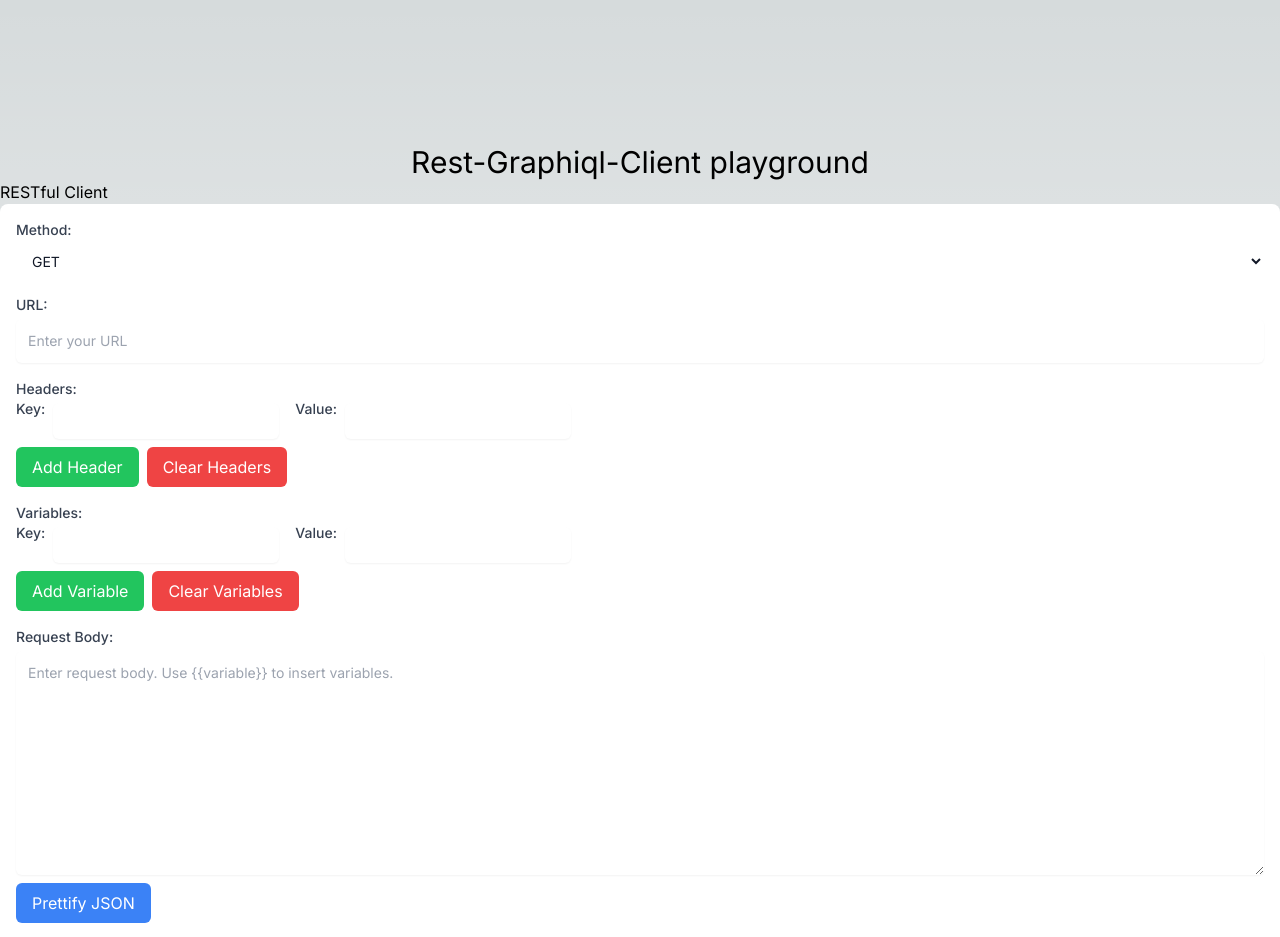
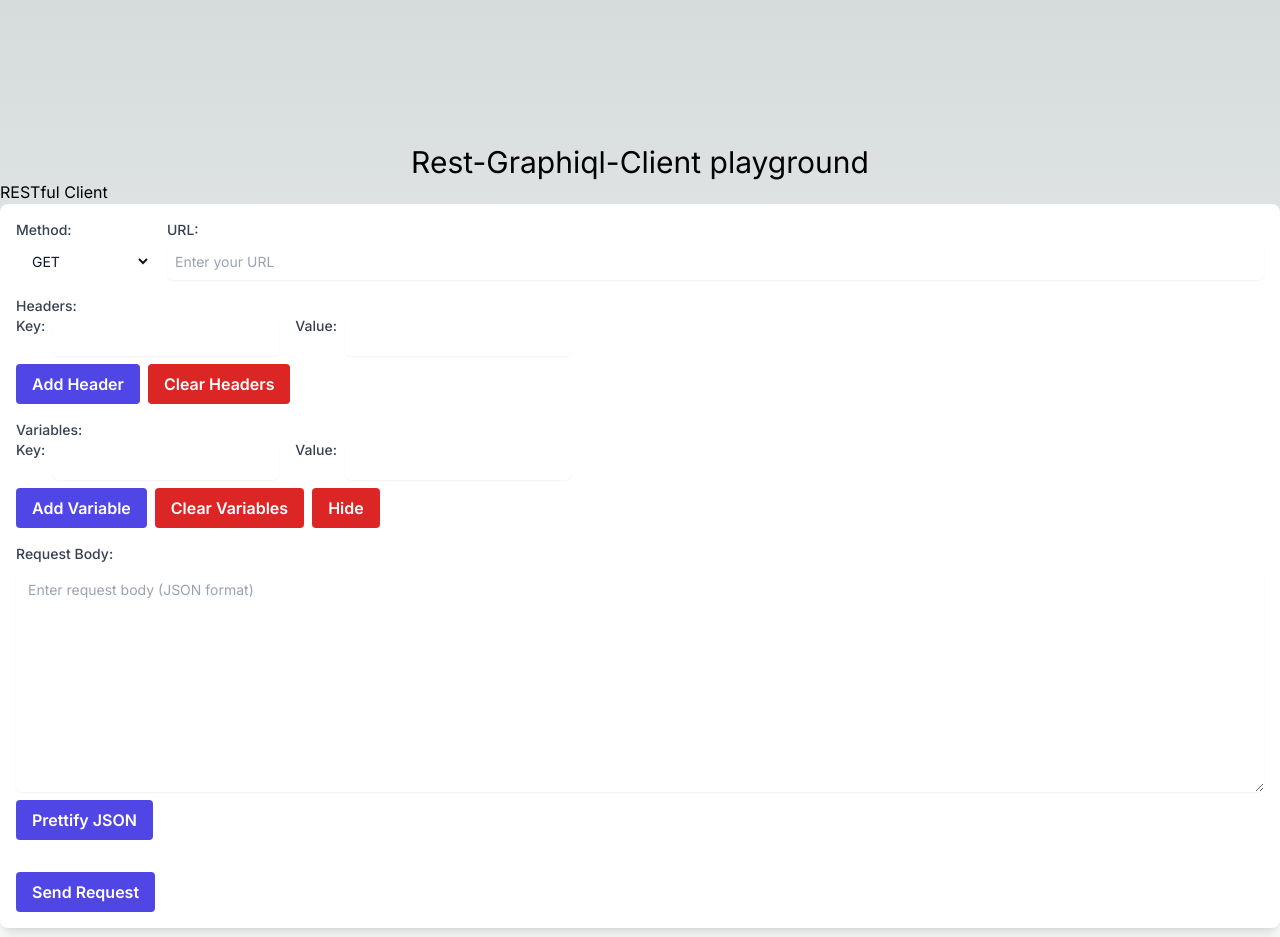
Before and after one commit to qoolebyaqa/REST-GraphiQL-Client, a Next.js app: page /restfull in a window 1280 px wide. Shown: the top 937 px of the page. Built offline with nearby package versions, Linux system fonts and the light colour scheme.

Commit message:
fix: fix routes in RESTfullClient

```diff
--- /dev/null
+++ b/app/[method]/page.tsx
@@ -0,0 +1,21 @@
+'use client';
+
+import RESTfullClient from '@/components/RESTfullClient/RESTfullClient';
+import { useParams } from 'next/navigation';
+import React from 'react';
+
+export default function RESTfullPage() {
+  const params = useParams();
+  const method = typeof params.method === 'string' ? params.method : 'GET';
+  const encodedUrl =
+    typeof params.encodedUrl === 'string' ? params.encodedUrl : '';
+  const encodedBody =
+    typeof params.encodedBody === 'string' ? params.encodedBody : '';
+
+  return (
+    <>
+      <h1>RESTful Client</h1>
+      <RESTfullClient params={{ method, encodedUrl, encodedBody }} />
+    </>
+  );
+}
--- a/app/restfull/page.tsx
+++ /dev/null
@@ -1,16 +0,0 @@
-import RESTfullClient from '@/components/RESTfullClient/RESTfullClient';
-
-export default function RESTfullPage() {
-  const params = {
-    method: 'GET',
-    encodedUrl: '',
-    encodedBody: '',
-  };
-
-  return (
-    <>
-      <h1>RESTful Client</h1>
-      <RESTfullClient params={params} />
-    </>
-  );
-}
--- a/components/RESTfullClient/RESTfullClient.tsx
+++ b/components/RESTfullClient/RESTfullClient.tsx
@@ -2,12 +2,15 @@
 
 import React, { useState, useEffect } from 'react';
 import base64 from 'base-64';
+import { useRouter } from 'next/navigation';
 
-export default function RESTfulClient({
-  params,
-}: {
-  params: { method: string; encodedUrl?: string; encodedBody?: string };
-}) {
+type Params = {
+  method: string;
+  encodedUrl?: string;
+  encodedBody?: string;
+};
+
+export default function RESTfullClient({ params }: { params: Params }) {
   const [method, setMethod] = useState<string>(params.method);
   const [url, setUrl] = useState<string>('');
   const [requestBody, setRequestBody] = useState<string>('');
@@ -19,6 +22,8 @@ export default function RESTfulClient({
   const [variables, setVariables] = useState<[string, string][]>([]);
   const [responseBody, setResponseBody] = useState<object | null>(null);
   const [httpCode, setHttpCode] = useState<number | null>(null);
+  const [hiddenVariables, setHiddenVariables] = useState(false);
+  const router = useRouter();
 
   useEffect(() => {
     if (params.encodedUrl) {
@@ -41,10 +46,12 @@ export default function RESTfulClient({
   }, [params.encodedUrl, params.encodedBody]);
 
   const handleMethodChange = (e: React.ChangeEvent<HTMLSelectElement>) => {
-    setMethod(e.target.value);
+    const newMethod = e.target.value;
+    setMethod(newMethod);
     setUrl('');
     setRequestBody('');
     setHeaders([]);
+    router.push(`/${newMethod}`);
   };
 
   const handleUrlChange = (e: React.ChangeEvent<HTMLInputElement>) => {
@@ -106,6 +113,10 @@ export default function RESTfulClient({
     setHeaders([]);
   };
 
+  const hideVariables = () => {
+    setHiddenVariables(!hiddenVariables);
+  };
+
   const replaceVariablesInRequestBody = (
     body: string,
     variables: [string, string][]
@@ -136,7 +147,7 @@ export default function RESTfulClient({
         )
         .join('&');
 
-      const apiUrl = `/api/${method}/${encodedUrl}${encodedBody ? `/${encodedBody}` : ''}${queryParams ? `?${queryParams}` : ''}`;
+      const apiUrl = `/${method}/${encodedUrl}${encodedBody ? `/${encodedBody}` : ''}${queryParams ? `?${queryParams}` : ''}`;
 
       console.log(apiUrl);
 
@@ -155,6 +166,7 @@ export default function RESTfulClient({
 
   return (
     <div className="container mx-auto p-4 bg-white dark:bg-gray-800 rounded-lg shadow-lg">
+      <div className="flex space-x-4">
         <div className="mb-4">
           <label className="block text-sm font-medium text-gray-700 dark:text-gray-300">
             Method:
@@ -174,7 +186,7 @@ export default function RESTfulClient({
           </select>
         </div>
 
-      <div className="mb-4">
+        <div className="mb-4 flex-1">
           <label className="block text-sm font-medium text-gray-700 dark:text-gray-300">
             URL:
           </label>
@@ -183,8 +195,9 @@ export default function RESTfulClient({
             value={url}
             onChange={handleUrlChange}
             placeholder="Enter your URL"
-          className="mt-1 block w-full shadow-sm sm:text-sm border-gray-300 dark:border-gray-600 rounded-md bg-white dark:bg-gray-700 text-gray-900 dark:text-gray-100 p-3"
+            className="mt-1 block w-full shadow-sm sm:text-sm border-gray-300 dark:border-gray-600 rounded-md bg-white dark:bg-gray-700 text-gray-900 dark:text-gray-100 p-2"
           />
+        </div>
       </div>
 
       <div className="mb-4">
@@ -194,7 +207,7 @@ export default function RESTfulClient({
         <div className="header-inputs flex space-x-4">
           <label
             htmlFor="header-key"
-            className="block text-sm font-medium text-gray-700 dark:text-gray-300  flex space-x-4"
+            className="block text-sm font-medium text-gray-700 dark:text-gray-300 flex space-x-4"
           >
             Key:
             <input
@@ -208,7 +221,7 @@ export default function RESTfulClient({
           </label>
           <label
             htmlFor="header-value"
-            className="block text-sm font-medium text-gray-700 dark:text-gray-300  flex space-x-4"
+            className="block text-sm font-medium text-gray-700 dark:text-gray-300 flex space-x-4"
           >
             Value:
             <input
@@ -224,16 +237,18 @@ export default function RESTfulClient({
 
         <button
           onClick={() => addHeaders(headerKey, headerValue)}
-          className="mt-2 bg-green-500 text-white px-4 py-2 rounded-md hover:bg-green-600"
+          className="mt-2 bg-indigo-600 hover:bg-indigo-700 text-white font-semibold py-2 px-4 rounded"
         >
           Add Header
         </button>
+
         <button
           onClick={clearHeaders}
-          className="ml-2 mt-2 bg-red-500 text-white px-4 py-2 rounded-md hover:bg-red-600"
+          className="mt-2 ml-2 bg-red-600 hover:bg-red-700 text-white font-semibold py-2 px-4 rounded"
         >
           Clear Headers
         </button>
+
         <ul className="mt-2 list-disc pl-5 space-y-1 text-gray-700 dark:text-gray-300">
           {headers.map(([key, value], index) => (
             <li key={index}>{`${key}: ${value}`}</li>
@@ -241,14 +256,15 @@ export default function RESTfulClient({
         </ul>
       </div>
 
+      {method !== 'GET' ? (
         <div className="mb-4">
           <label className="block text-sm font-medium text-gray-700 dark:text-gray-300">
             Variables:
           </label>
-        <div className="variables-input flex space-x-4">
+          <div className="variable-inputs flex space-x-4">
             <label
               htmlFor="variable-key"
-            className="block text-sm font-medium text-gray-700 dark:text-gray-300  flex space-x-4"
+              className="block text-sm font-medium text-gray-700 dark:text-gray-300 flex space-x-4"
             >
               Key:
               <input
@@ -262,7 +278,7 @@ export default function RESTfulClient({
             </label>
             <label
               htmlFor="variable-value"
-            className="block text-sm font-medium text-gray-700 dark:text-gray-300  flex space-x-4"
+              className="block text-sm font-medium text-gray-700 dark:text-gray-300 flex space-x-4"
             >
               Value:
               <input
@@ -278,23 +294,37 @@ export default function RESTfulClient({
 
           <button
             onClick={() => addVariables(variableKey, variableValue)}
-          className="mt-2 bg-green-500 text-white px-4 py-2 rounded-md hover:bg-green-600"
+            className="mt-2 bg-indigo-600 hover:bg-indigo-700 text-white font-semibold py-2 px-4 rounded"
           >
             Add Variable
           </button>
+
           <button
             onClick={clearVariables}
-          className="ml-2 mt-2 bg-red-500 text-white px-4 py-2 rounded-md hover:bg-red-600"
+            className="mt-2 ml-2 bg-red-600 hover:bg-red-700 text-white font-semibold py-2 px-4 rounded"
           >
             Clear Variables
           </button>
+          <button
+            onClick={hideVariables}
+            className="mt-2 ml-2 bg-red-600 hover:bg-red-700 text-white font-semibold py-2 px-4 rounded"
+          >
+            {hiddenVariables ? `Show` : `Hide`}
+          </button>
+
+          {!hiddenVariables && method !== 'GET' ? (
             <ul className="mt-2 list-disc pl-5 space-y-1 text-gray-700 dark:text-gray-300">
               {variables.map(([key, value], index) => (
                 <li key={index}>{`${key}: ${value}`}</li>
               ))}
             </ul>
+          ) : (
+            <></>
+          )}
         </div>
+      ) : null}
 
+      {method !== 'GET' && (
         <div className="mb-4">
           <label className="block text-sm font-medium text-gray-700 dark:text-gray-300">
             Request Body:
@@ -302,41 +332,44 @@ export default function RESTfulClient({
           <textarea
             value={requestBody}
             onChange={handleBodyChange}
-          placeholder="Enter request body. Use {{variable}} to insert variables."
+            placeholder="Enter request body (JSON format)"
+            className="mt-1 block w-full shadow-sm sm:text-sm border-gray-300 dark:border-gray-600 rounded-md bg-white dark:bg-gray-700 text-gray-900 dark:text-gray-100 p-3"
             rows={10}
-          cols={50}
-          className="mt-1 block w-full shadow-sm sm:text-sm border-gray-300 dark:border-gray-600 rounded-md bg-white dark:bg-gray-700 text-gray-900 dark:text-gray-100 p-3"
-        />
+          ></textarea>
           <button
             onClick={prettifyJson}
-          className="mt-2 bg-blue-500 text-white px-4 py-2 rounded-md hover:bg-blue-600"
+            className="mt-2 bg-indigo-600 hover:bg-indigo-700 text-white font-semibold py-2 px-4 rounded"
           >
             Prettify JSON
           </button>
         </div>
+      )}
 
       <button
         onClick={handleSubmit}
-        className="bg-indigo-500 text-white px-4 py-2 rounded-md hover:bg-indigo-600"
+        className="mt-4 bg-indigo-600 hover:bg-indigo-700 text-white font-semibold py-2 px-4 rounded"
       >
         Send Request
       </button>
 
-      <div className="mt-6">
-        <h2 className="text-lg font-semibold text-gray-800 dark:text-gray-100">
-          Response
-        </h2>
       {httpCode && (
-          <p className="text-gray-700 dark:text-gray-300">
-            HTTP Status: {httpCode}
-          </p>
+        <div className="mt-4">
+          <h3 className="text-xl font-semibold text-gray-900 dark:text-gray-100">
+            Response Code: {httpCode}
+          </h3>
+        </div>
       )}
+
       {responseBody && (
-          <pre className="mt-2 p-4 bg-gray-100 dark:bg-gray-700 rounded-md overflow-auto text-gray-800 dark:text-gray-200">
+        <div className="mt-4">
+          <h3 className="text-xl font-semibold text-gray-900 dark:text-gray-100">
+            Response Body:
+          </h3>
+          <pre className="mt-2 bg-gray-100 dark:bg-gray-700 p-4 rounded text-gray-900 dark:text-gray-100 overflow-scroll">
             {JSON.stringify(responseBody, null, 4)}
           </pre>
+        </div>
       )}
-      </div>
     </div>
   );
 }
```
Also changed, not shown: app/[method]/[url]/[body]/route.ts (renamed from app/api/[method]/[url]/[body]/route.ts), app/[method]/[url]/route.ts (renamed from app/api/[method]/[url]/route.ts). Lines whose indentation alone changed are shown as unchanged.
